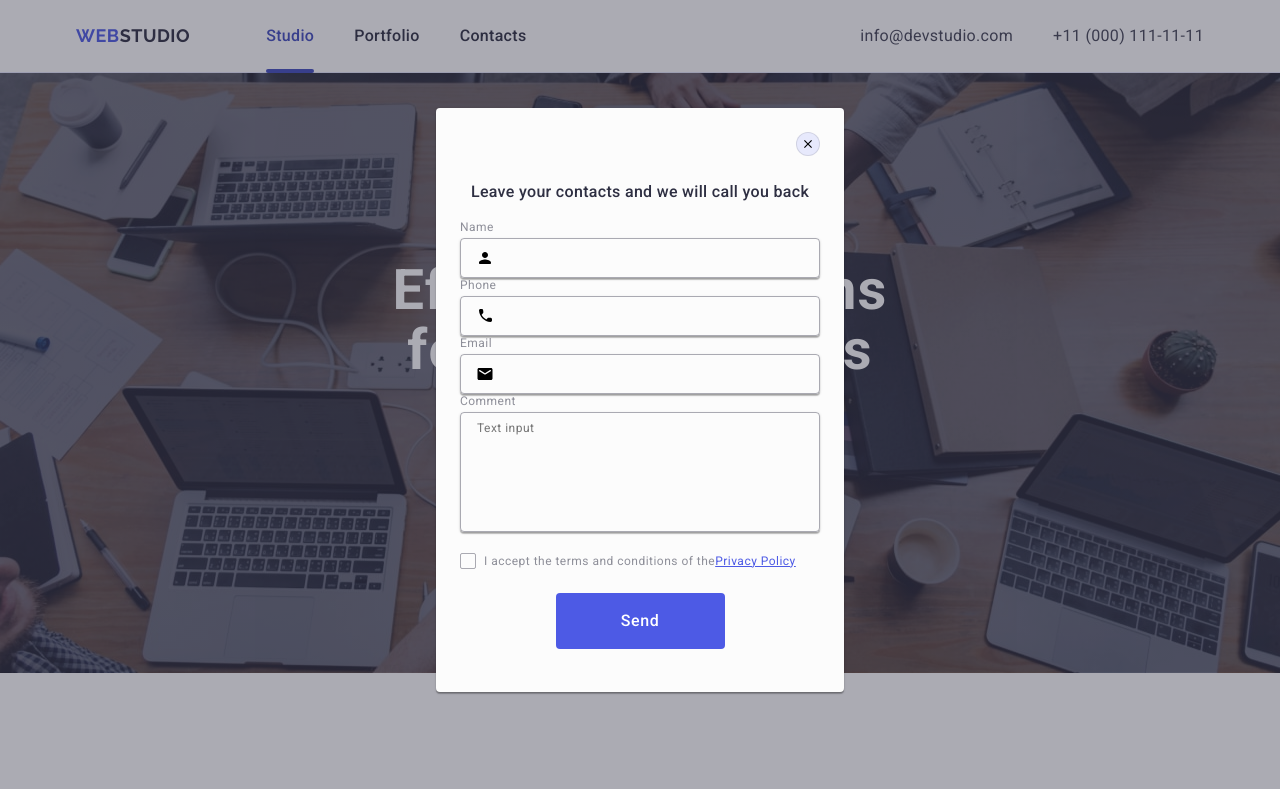
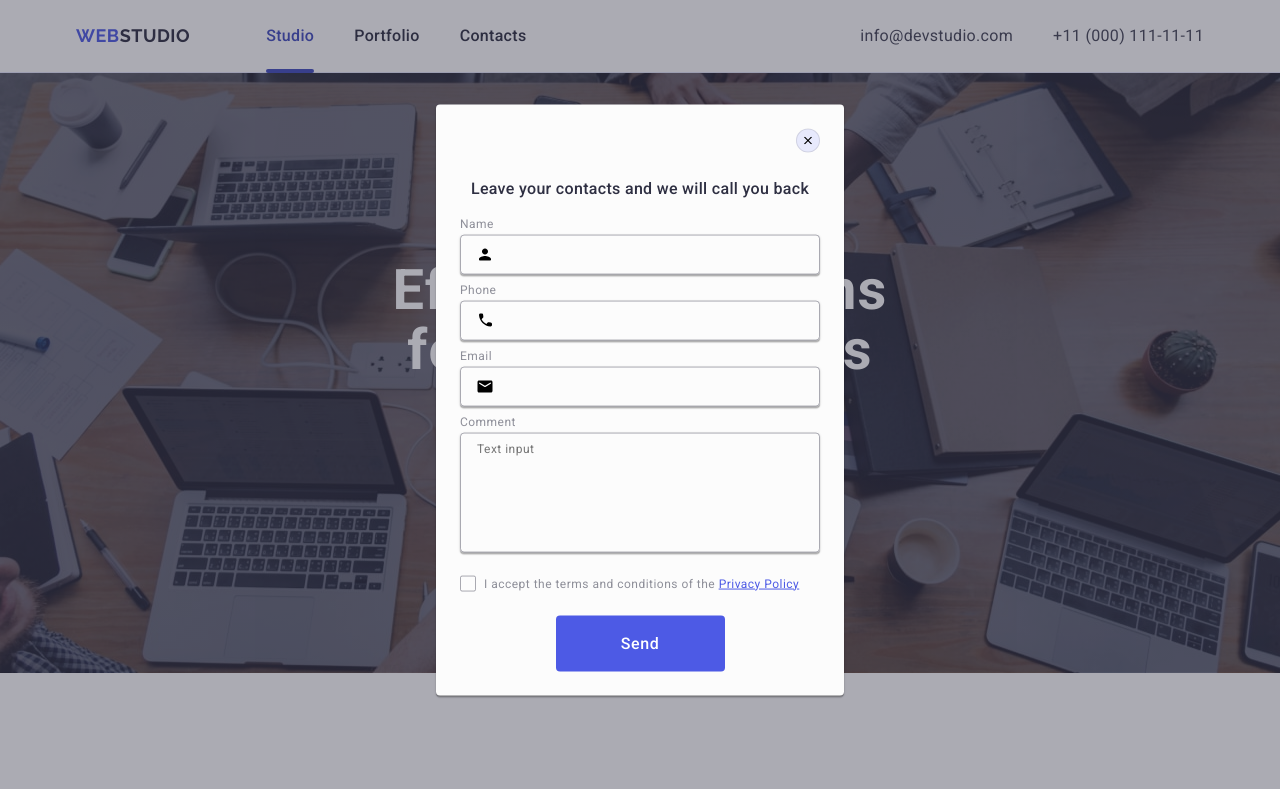
Before and after one commit to Andrey-0708/goit-markup-hw-05, a plain HTML site: page index.html in a window 1280 px wide. Shown: the top 789 px of the page. Drawn offline with nearby package versions, Linux system fonts and the light colour scheme; a script that the page names is missing.

Commit message:
add markup

```diff
--- a/css/styles.css
+++ b/css/styles.css
@@ -645,11 +645,8 @@ a {
   margin-bottom: 16px;
   text-align: center;
 }
-.modal-field-one {
+.modal-field {
   margin-bottom: 8px;
-}
-.modal-field-four {
-  margin-bottom: 16px;
 }
 
 .input-wrap {
@@ -717,6 +714,10 @@ a {
 .modal-text-area:focus {
   border-color: #4d5ae5;
 }
+
+.modal-field-four {
+  margin-bottom: 16px;
+}
 .policy-area {
   margin-bottom: 24px;
 }
@@ -725,7 +726,6 @@ a {
   line-height: 16px;
   letter-spacing: 0.04em;
   color: #757575;
-  display: flex;
   align-items: center;
   line-height: 1.17;
   color: #8e8f99;
```
